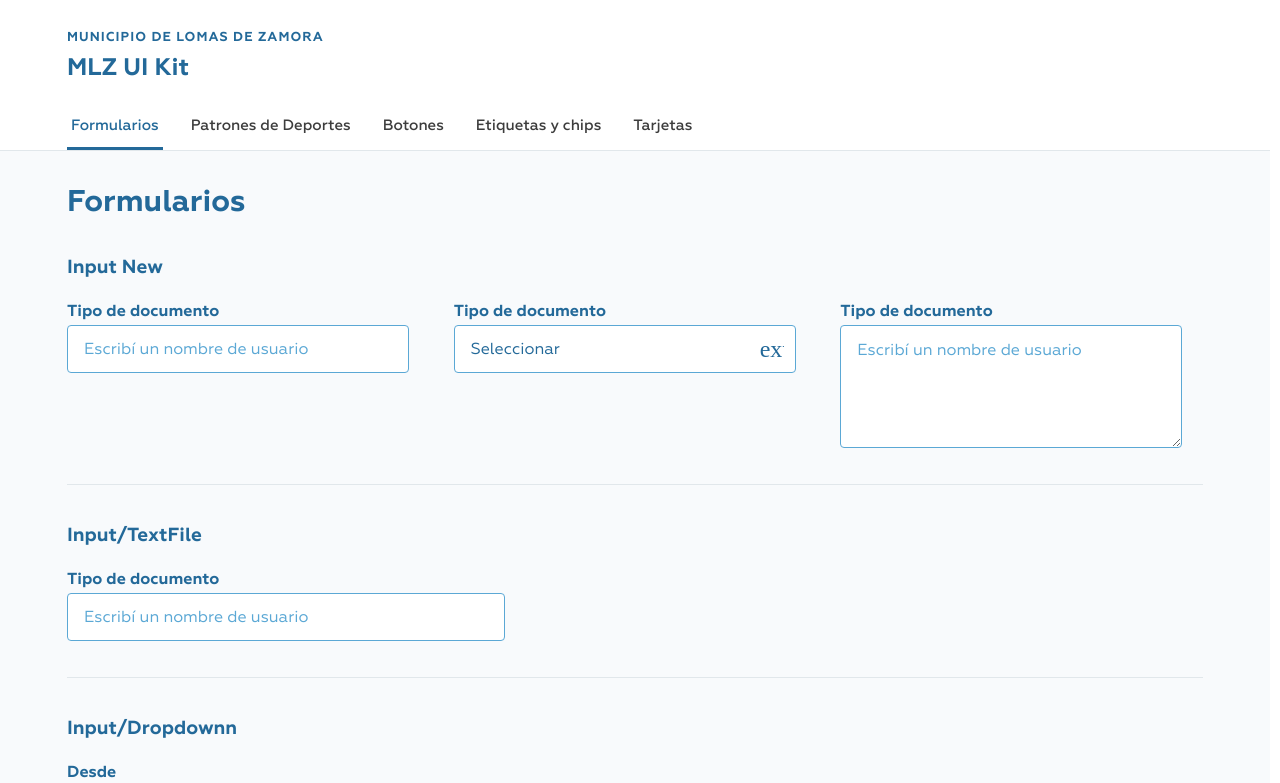
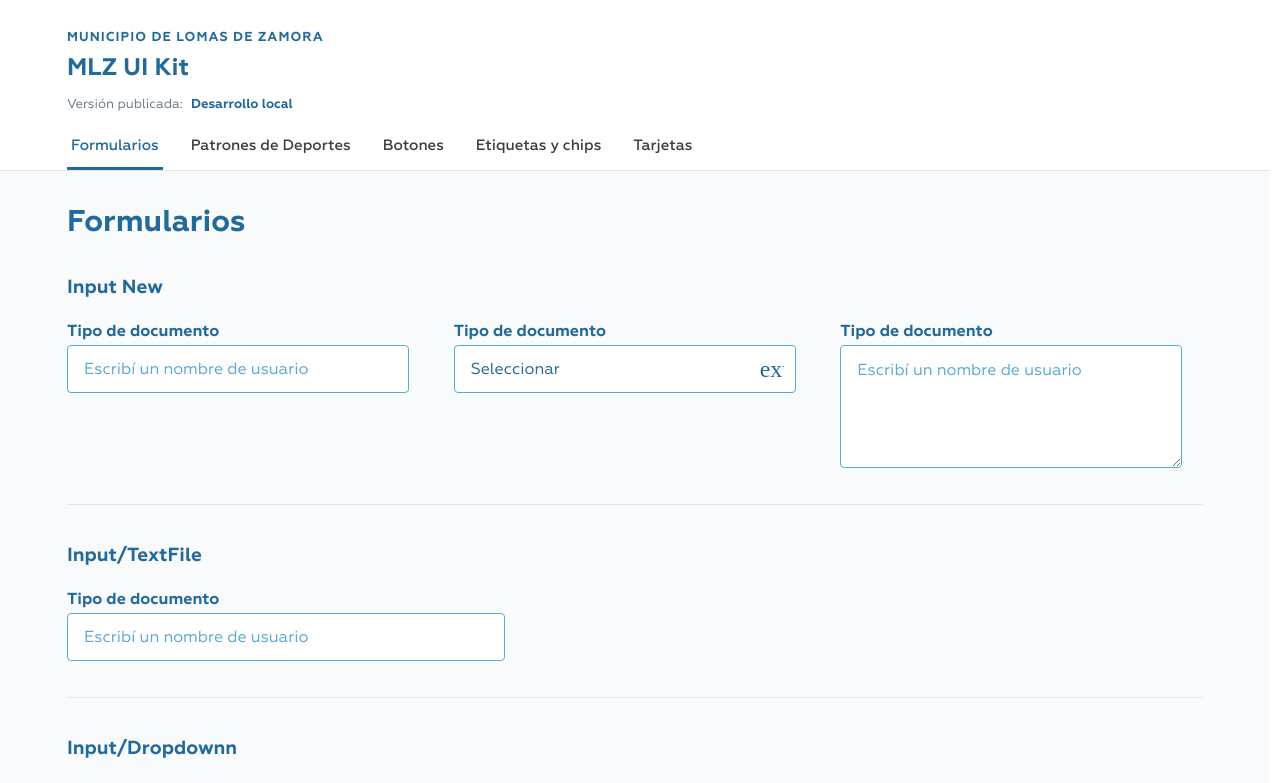
Before and after one commit to SantiagoM96/mlz-muni, a React (Vite) app: page /ui-kit/formularios in a window 1280 px wide. Shown: the top 783 px of the page. Built offline with nearby package versions, Linux system fonts and the light colour scheme; a web font is replaced by a local one.

Commit message:
feat(ui-kit): show deployed commit above category tabs

```diff
--- a/src/pages/ui-kit/UiKitPage.tsx
+++ b/src/pages/ui-kit/UiKitPage.tsx
@@ -5,6 +5,9 @@ import { SportsControlsGallery } from './SportsControlsGallery';
 import { ButtonsGallery } from './gallery/ButtonsGallery';
 import { TagsGallery } from './gallery/TagsGallery';
 import { CardsGallery } from './gallery/CardsGallery';
+
+const commitSha = import.meta.env.VITE_MLZ_COMMIT_SHA ?? 'local';
+const commitShort = commitSha === 'local' ? 'local' : commitSha.slice(0, 8);
 
 const categories = [
   { slug: 'formularios', label: 'Formularios' },
@@ -44,7 +47,19 @@ export function UiKitPage() {
         <div className="mx-auto max-w-[1200px] px-4 pt-7 sm:px-6 lg:px-8">
           <p className="text-[13px] font-bold uppercase tracking-[0.08em] text-primary-600">Municipio de Lomas de Zamora</p>
           <p className="mt-1 text-[24px] font-bold leading-[30px] text-primary-600">MLZ UI Kit</p>
-          <nav aria-label="Categorías del UI Kit" className="mt-6 flex flex-wrap gap-x-6 gap-y-1">
+          <div className="mt-3 flex flex-wrap items-center gap-x-2 gap-y-1 text-[13px] leading-5 text-[#687782]" data-testid="ui-kit-build-version">
+            <span>Versión publicada:</span>
+            {commitSha === 'local' ? (
+              <span className="font-bold text-primary-600">Desarrollo local</span>
+            ) : (
+              <a className="font-bold text-primary-600 underline underline-offset-2 hover:text-primary-700"
+                href={`https://github.com/SantiagoM96/mlz-muni/commit/${commitSha}`}
+                target="_blank" rel="noopener noreferrer" title={`Commit completo: ${commitSha}`}>
+                Commit {commitShort}
+              </a>
+            )}
+          </div>
+          <nav aria-label="Categorías del UI Kit" className="mt-3 flex flex-wrap gap-x-6 gap-y-1">
             {categories.map(item => (
               <NavLink key={item.slug} to={'/ui-kit/' + item.slug}
                 className={({ isActive }) =>
```
